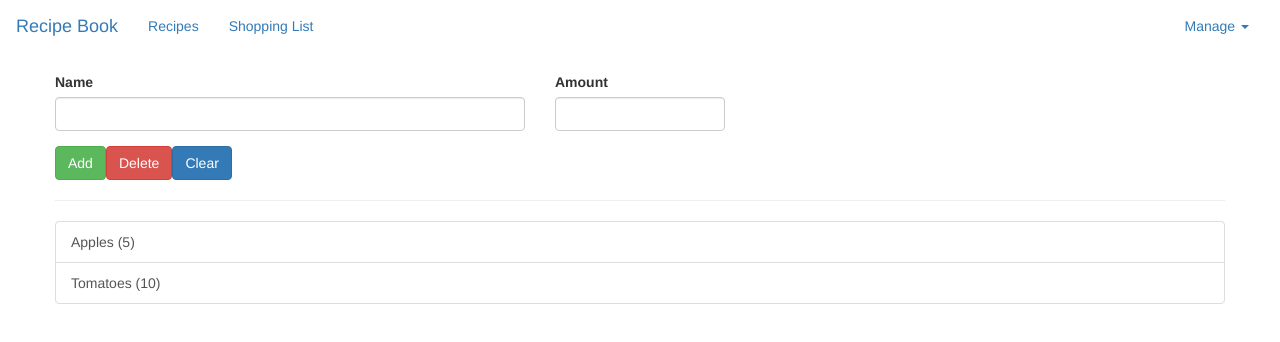
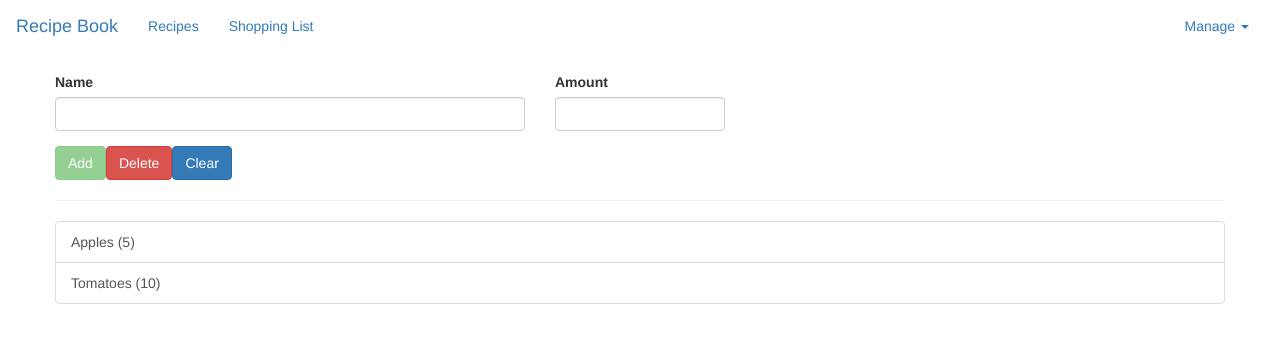
Before and after one commit to MuresanIA/Angular-Learning, an Angular app in the folder shopping-list-app/: page /shopping-list in a window 1280 px wide. Shown: the top 342 px of the page. Built offline with nearby package versions, Linux system fonts and the light colour scheme.

Commit message:
Adding Validation to the Form

```diff
--- a/shopping-list-app/src/app/shopping-list/shopping-edit/shopping-edit.component.html
+++ b/shopping-list-app/src/app/shopping-list/shopping-edit/shopping-edit.component.html
@@ -9,6 +9,7 @@
             class="form-control"
             name="name"
             ngModel
+            required
             />
         </div>
         <div class="col-sm-2 form-group">
@@ -18,12 +19,18 @@
           class="form-control"
           name="amount"
           ngModel
+          required
+          pattern="^[1-9]+[0-9]*$"
           />
         </div>
       </div>
       <div class="row">
           <div class="col-xs-12">
-              <button class="btn btn-success" type="submit">Add</button>
+              <button
+              class="btn btn-success"
+              type="submit"
+              [disabled]="!f.valid"
+              >Add</button>
               <button class="btn btn-danger" type="button">Delete</button>
               <button class="btn btn-primary" type="button">Clear</button>
           </div>
```
